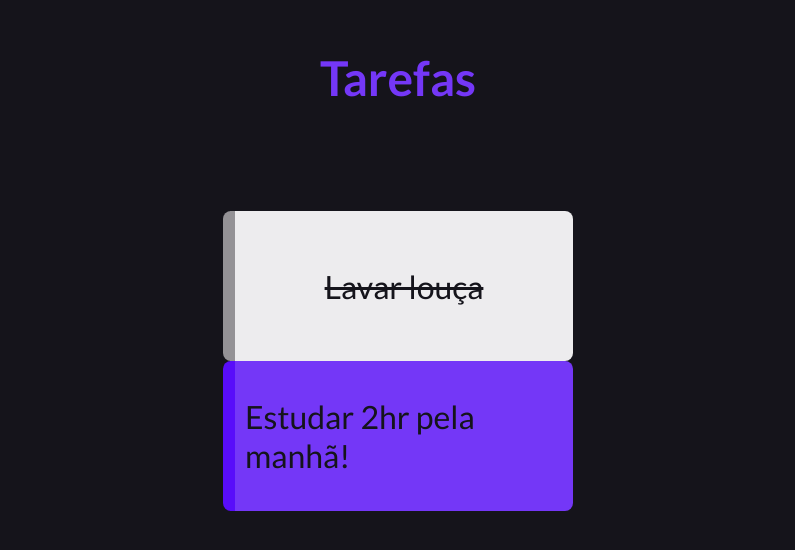
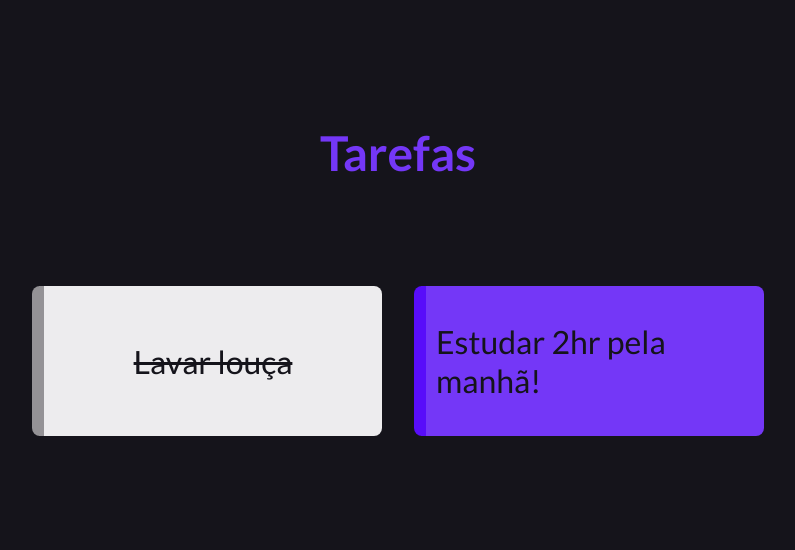
Before and after one commit to JFmaia/todoListVue, a Vue app: page / in a window 1280 px wide. Shown: the part 144-694 px from the top of the page, without its empty margins (242-1037 px from the left). Built offline with nearby package versions, Linux system fonts and the light colour scheme.

Commit message:
chore: Adicionando stylos.

```diff
--- a/src/components/TaskGrid.vue
+++ b/src/components/TaskGrid.vue
@@ -18,5 +18,15 @@ export default {
 </script>
 
 <style scoped>
+    .task-grid{
+        display: flex;
+        justify-content: center;
+        flex-wrap: wrap;
+        gap: 32px;
+    }
 
+    .no-task{
+        color: #EDECEE;
+        font: size 1.7rem;
+    }
 </style>
```
